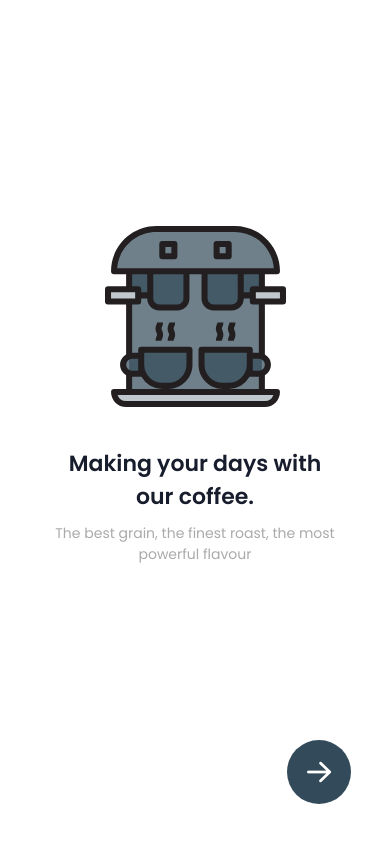
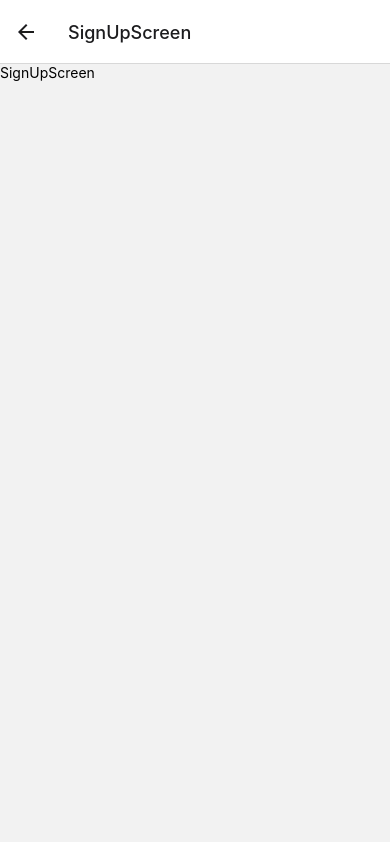
Before and after one commit to Neel-shetty/react-native-coffee, a React Native app: screen /SignUpScreen in a window 390 px wide. Built offline with nearby package versions, Linux system fonts and the light colour scheme; what expo-linking would draw is missing.

Commit message:
SignUpScreen Navigation

```diff
--- a/src/navigation/index.tsx
+++ b/src/navigation/index.tsx
@@ -28,6 +28,7 @@
 import LinkingConfiguration from "./LinkingConfiguration";
 import OnBoardingScreen1 from "../screens/OnBoardingScreens/OnBoardingScreen1";
 import SignInScreen from "../screens/SignUpScreens/SignInScreen";
+import SignUpScreen from "../screens/SignUpScreens/SignUpScreen";
 
 export default function Navigation({
   colorScheme,
@@ -73,6 +74,7 @@
         component={SignInScreen}
         options={{ headerShown: false }}
       />
+      <Stack.Screen name="SignUpScreen" component={SignUpScreen} />
       <Stack.Group screenOptions={{ presentation: "modal" }}>
         <Stack.Screen name="Modal" component={ModalScreen} />
       </Stack.Group>
--- a/src/screens/SignUpScreens/SignInScreen.tsx
+++ b/src/screens/SignUpScreens/SignInScreen.tsx
@@ -20,6 +20,7 @@
   function NextButton() {}
   function ForgotButton() {}
   function SignUpButton() {}
+  function BackButton() {}
   return (
     // <KeyboardAvoidingView
     //   style={{ flex: 1, flexDirection: "column", justifyContent: "center" }}
@@ -39,7 +40,9 @@
           showsVerticalScrollIndicator={false}
         >
           <View style={styles.header}>
-            <BackArrow />
+            <TouchableOpacity onPress={BackButton}>
+              <BackArrow />
+            </TouchableOpacity>
           </View>
           <View style={styles.top}>
             <Text style={styles.title}>Sign in</Text>
--- /dev/null
+++ b/src/screens/SignUpScreens/SignUpScreen.tsx
@@ -0,0 +1,14 @@
+import { StyleSheet, Text, View } from 'react-native'
+import React from 'react'
+
+const SignUpScreen = () => {
+  return (
+    <View>
+      <Text>SignUpScreen</Text>
+    </View>
+  )
+}
+
+export default SignUpScreen
+
+const styles = StyleSheet.create({})
--- a/types.tsx
+++ b/types.tsx
@@ -22,6 +22,7 @@
   NotFound: undefined;
   OnBoardingScreen1: undefined;
   SignInScreen: undefined;
+  SignUpScreen: undefined;
 };
 
 export type RootStackScreenProps<Screen extends keyof RootStackParamList> =
```
